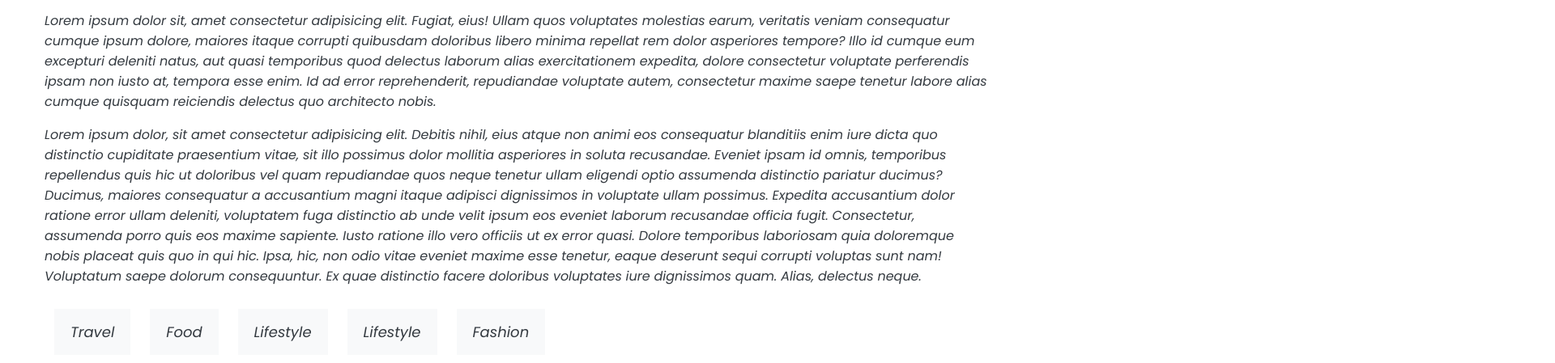
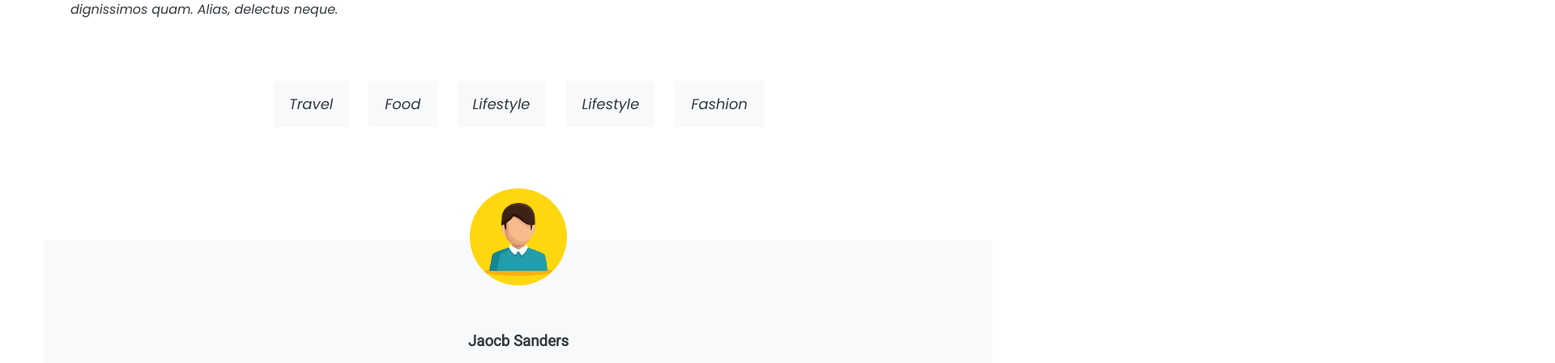
Before and after one commit to hawkobe/blog-website, a plain HTML site: page article.html in a window 1280 px wide. Shown: the part 1452-1901 px from the top of the page at 81% size, 1920 px wide, since content can reach past the window. Drawn offline with nearby package versions, Linux system fonts and the light colour scheme.

Commit message:
added styling for article page

```diff
--- a/style.css
+++ b/style.css
@@ -56,7 +56,7 @@ a {
 
 .img-fluid {
   width: 100%;
-  height: 100%;
+  max-height: 300px;
 }
 
 .text-title {
@@ -109,7 +109,11 @@ a {
   display: flex;
 }
 
-.jusity-content-center {
+.flex-wrap {
+  flex-wrap: wrap;
+}
+
+.justify-content-center {
   justify-content: center;
 }
 
@@ -152,6 +156,19 @@ a {
 .py-3 {
   padding-top: 30px;
   padding-bottom: 30px;
+}
+
+.thumbnail {
+  width: 100%;
+  height: 500px;
+  object-fit: cover;
+}
+
+.rounded {
+  height: 120px;
+  width: 120px;
+  object-fit: fill;
+  border-radius: 99px;
 }
 
 
@@ -232,7 +249,7 @@ a {
 }
 
 .swiper-slide {
-  height: 150px;
+  height: 400px;
   width: 400px;
 }
 
@@ -244,10 +261,55 @@ a {
   padding-top: 4em;
 }
 
+#footer .feature-post .flex-item {
+  margin-bottom: 10px;
+}
 
+#footer .tags a {
+  border-radius: 40px;
+  padding: 10px 20px;
+  font-size: 15px;
+}
+
+#footer .copyrights {
+  padding: 10px 0;
+  border-top: 2px solid var(--light);
+}
 
 /* ---------- footer ----------- */
 
+/*  ------------ aritcle page --------------- */
+
+#post {
+  padding: 0 2em;
+  margin-bottom: 4em;
+}
+
+.post-footer .post-author {
+  position: relative;
+  margin-top: 4em;
+  background-color: var(--light);
+}
+
+.post-footer .post-author::after {
+  background-color: white;
+  content: '';
+  position: absolute;
+  top: 0;
+  left: 0;
+  right: 0;
+  height: 4em;
+  z-index: 0;
+}
+
+.post-footer .post-author .author-avatar {
+  margin: 0 auto;
+  margin-bottom: 1em;
+  position: inherit;
+  z-index: 1;
+}
+
+/*  ------------ aritcle page --------------- */
 
 
 /* Media Query */
```
